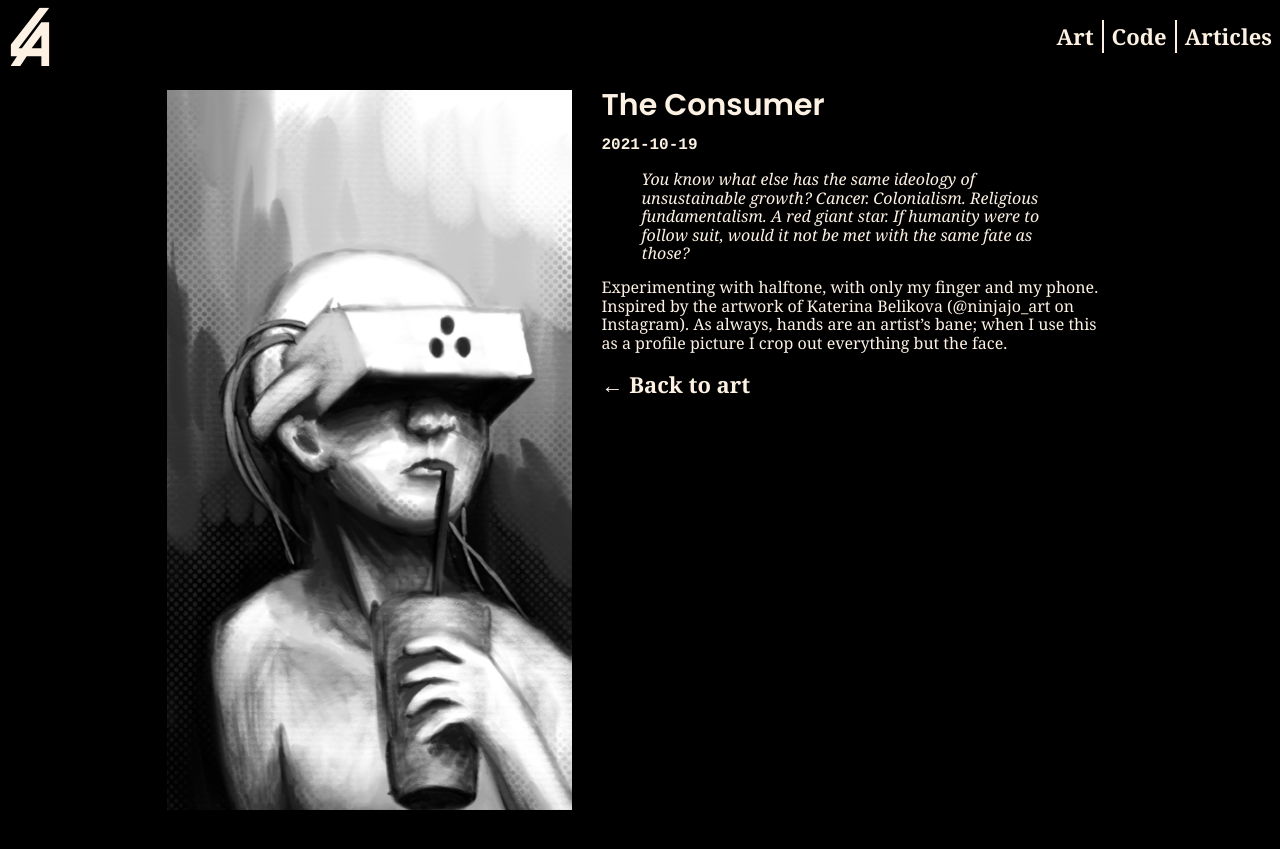
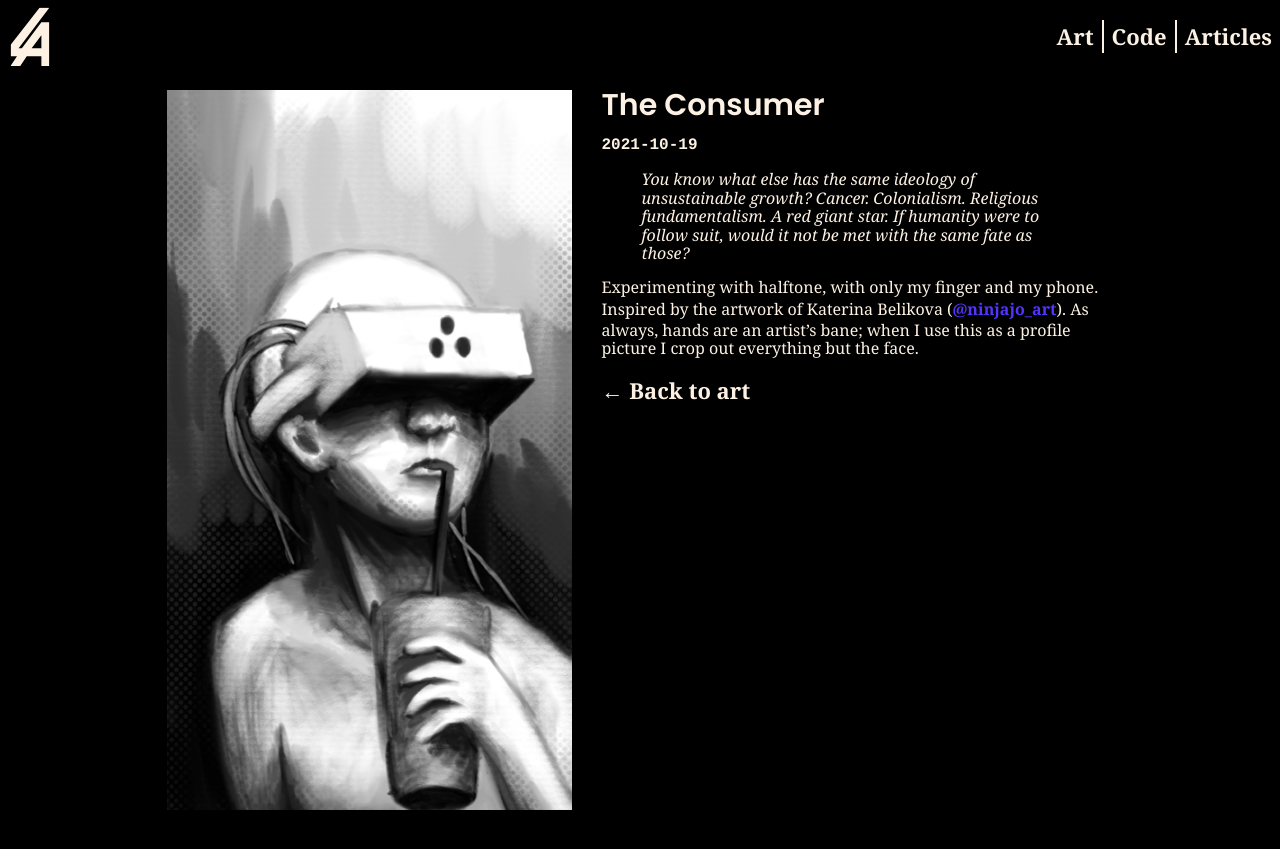
Before and after one commit to lukearcamo/lukearcamo.github.io, a Jekyll site: the page built from _art/2021-10-19-the-consumer.md, in a window 1280 px wide. Shown: the top 849 px of the page. Built offline with Jekyll 4.4.1, drawn with Linux system fonts in a browser that asks for light colours.

Commit message:
Streamlined header CSS,, added working links in art captions

```diff
--- a/_art/2021-10-19-the-consumer.md
+++ b/_art/2021-10-19-the-consumer.md
@@ -5,4 +5,4 @@
 ---
 > *You know what else has the same ideology of unsustainable growth? Cancer. Colonialism. Religious fundamentalism. A red giant star. If humanity were to follow suit, would it not be met with the same fate as those?*
 
-Experimenting with halftone, with only my finger and my phone. Inspired by the artwork of Katerina Belikova (@ninjajo_art on Instagram). As always, hands are an artist's bane; when I use this as a profile picture I crop out everything but the face.
+Experimenting with halftone, with only my finger and my phone. Inspired by the artwork of Katerina Belikova ([@ninjajo_art](https://www.instagram.com/ninjajo_art/)). As always, hands are an artist's bane; when I use this as a profile picture I crop out everything but the face.
--- a/_sass/base.scss
+++ b/_sass/base.scss
@@ -36,7 +36,7 @@
 }
 
 // ================================================================================================================================
-// Resets for pesky default html tag styles
+// Global container styles
 // ================================================================================================================================
 
 html, body {
@@ -55,18 +55,20 @@
     min-height: 75px;
 
     position: relative; // required in order to have children with position: absolute
+
+    padding: 0 20vw;
     border-bottom: 2px solid currentColor;
     box-sizing: border-box;
 
     overflow: hidden; // Include header margins within height
+
+    @media (max-aspect-ratio: 1) {
+        padding: 0 15px;
+    }
 }
 
-hr { border: 1px solid black; }
-
-details summary { cursor: pointer; }
-
 // ================================================================================================================================
-// Global text styles + resets
+// Global text styles
 // ================================================================================================================================
 
 h1 {
@@ -102,6 +104,10 @@
     font-family: Georgia; // Times;
     line-height: 1.15em;
 }
+
+hr { border: 1px solid black; }
+
+details summary { cursor: pointer; }
 
 // ================================================================================================================================
 // Miscellaneous
--- a/assets/css/article.scss
+++ b/assets/css/article.scss
@@ -8,9 +8,6 @@
 	max-width: 100%;
 }
 // .MathJax { font-size: 1.2em !important; } // Dont do this, use actual mathjax config methods within a <script>
-
-header {
-    padding: 0 20vw;
 
 h1 {
     display: block;
@@ -27,11 +24,6 @@
         border-left: 2px solid currentColor;
         &:first-of-type { border: none; }
         font-family: Courier;
-        }
-    }
-
-    @media (max-aspect-ratio: 1) {
-        padding: 0 15px;
     }
 }
 
@@ -73,7 +65,7 @@
         // column-count: 2;
         // text-align: justify;
 
-        a { // Should this be in base, p > a, to include links in art captions, if there are even any?
+        a {
             @extend .text-link;
         }
         table {
--- a/assets/css/articles_list.scss
+++ b/assets/css/articles_list.scss
@@ -3,7 +3,7 @@
 @import "base";
 
 header {
-    padding: 0px 20vw;
+    padding-bottom: 15px;
     h1 {
         margin-top: 1em;
         margin-bottom: 15px;
--- a/assets/css/spotlight.scss
+++ b/assets/css/spotlight.scss
@@ -27,6 +27,9 @@
     }
     .caption {
         max-width: 40vw;
+        a:not(h3 > a) {
+            @extend .text-link;
+        }
     }
     @media (max-aspect-ratio: 1) {
         img {
```
Also changed, not shown: _art/2020-07-06-train.md (+1 -1 lines), _posts/2023-07-14-the-birthday-of-the-world-ursula-k-leguin.md (renamed from _posts/2023-06-16-the-birthday-of-the-world-ursula-k-leguin.md). Lines whose indentation alone changed are shown as unchanged.
